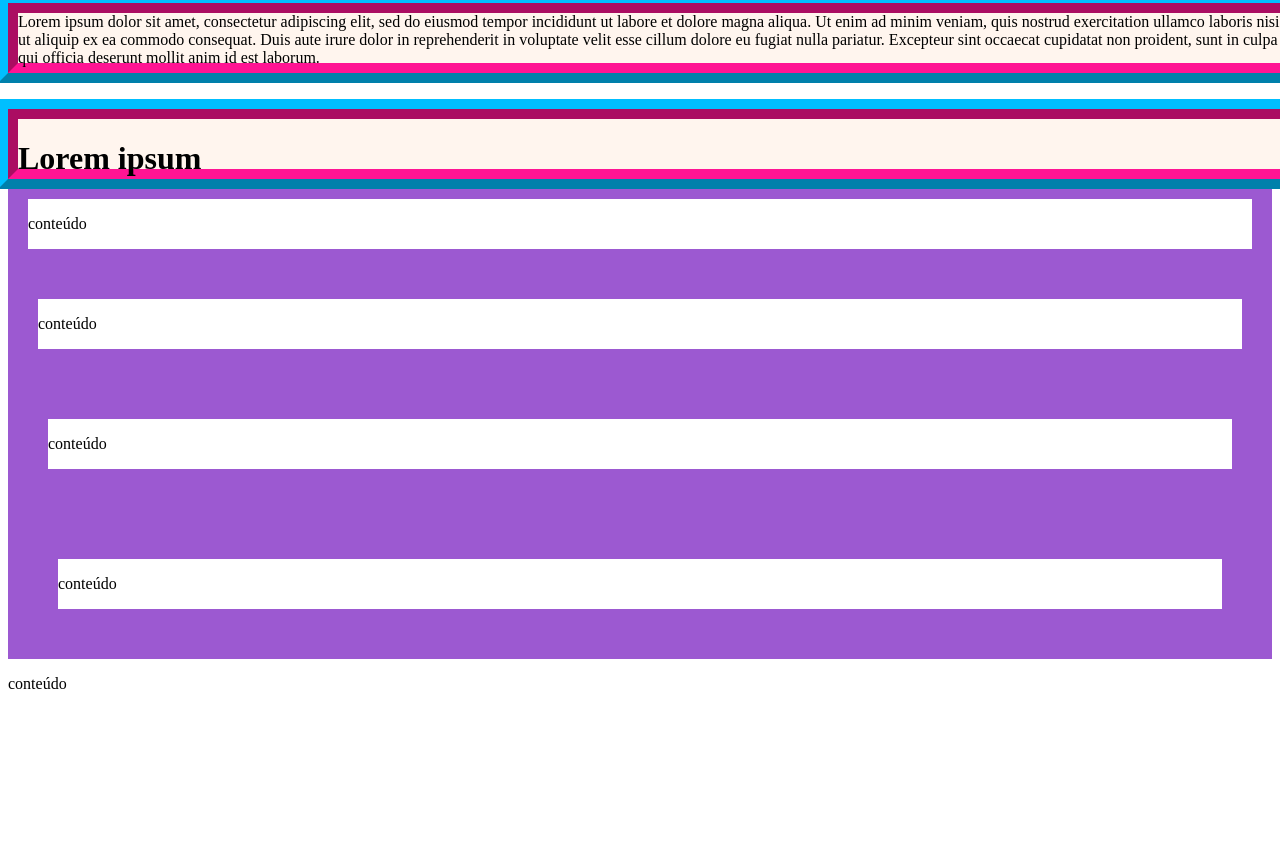
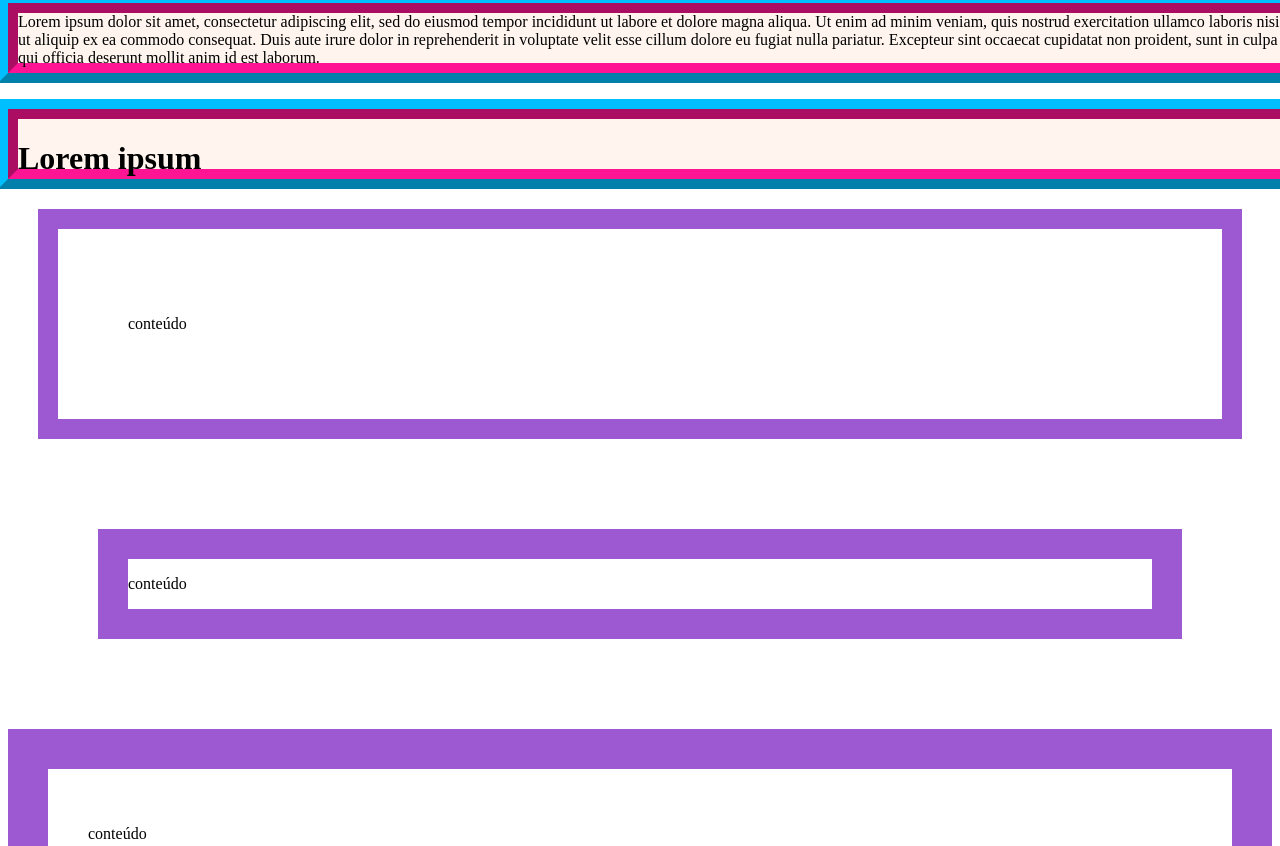
Before and after one commit to LegendaryEagle00/GitHub, a plain HTML site: page Estudos/Codebook/Resumo/resumo.html in a window 1280 px wide. Shown: the part 2414-3260 px from the top of the page. Before the commit the page ends 3123 px from the top, so only its background shows below. Drawn offline with Linux system fonts and the light colour scheme; a script that the page names is missing.

Commit message:
Update style.css

```diff
--- a/Estudos/Codebook/Resumo/style.css
+++ b/Estudos/Codebook/Resumo/style.css
@@ -152,27 +152,27 @@ margin: _____px   _____px (margem cima/baixo, direita/esquerda)
 
 Para entender como margem, borda e preenchimento são usados para calcular as dimensões de elementos, as ilustrações de box model abaixo podem ajudar. */
 .box1 {
-margin: 30px solid yellow;
-padding: 70px solid deeppink;
+margin: 30px ;
+padding: 70px ;
 border: 20px solid #9C59D1;
 }
 .box2 {
-margin: 90px solid yellow;
-padding: 0px solid deeppink;
+margin: 90px ;
+padding: 0px ;
 border: 30px solid #9C59D1;
 }
 .box3 {
-margin: 0px solid yellow;
-padding: 40px solid deeppink;
+margin: 0px ;
+padding: 40px ;
 border: 40px solid #9C59D1;
 }
 .box4 {
-margin: 0px solid yellow;
-padding: 0px solid deeppink;
+margin: 0px ;
+padding: 0px ;
 border: 50px solid #9C59D1;
 }
 .box5 {
-margin: 40px solid yellow;
-padding: 60px solid deeppink;
+margin: 40px ;
+padding: 60px ;
 border: 0px solid #9C59D1;
 }
```
